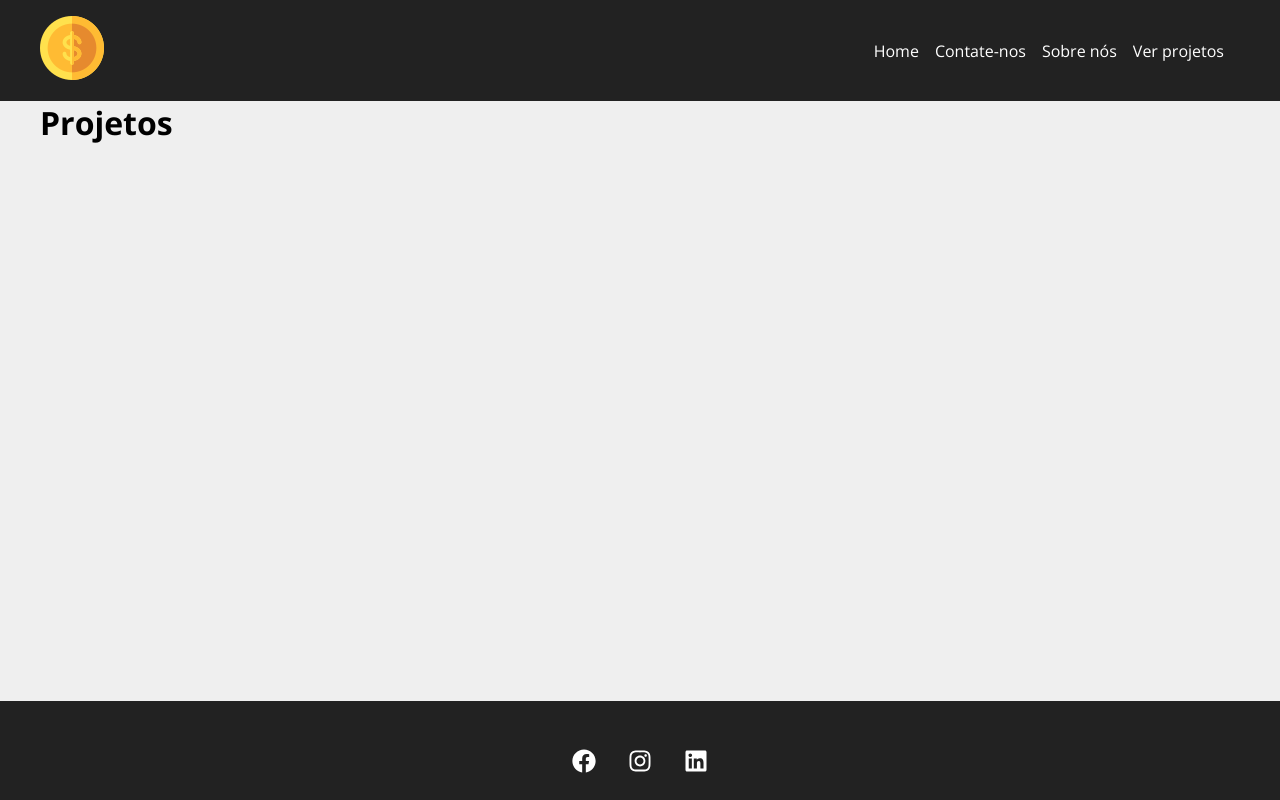
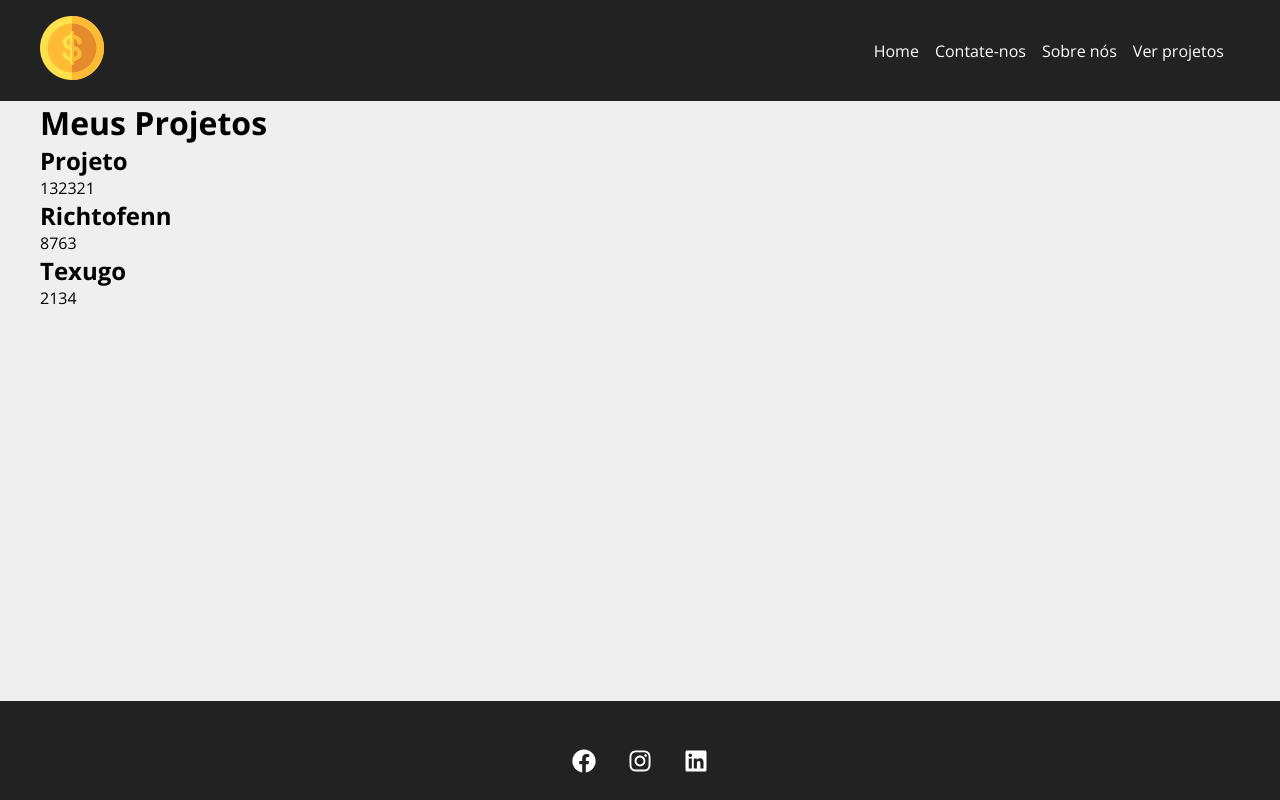
Before and after one commit to fabaohs/costs, a React (Create React App) app: page /projects in a window 1280 px wide. Built offline with nearby package versions, Linux system fonts and the light colour scheme; data requests are answered from the project's data file; the HTML template or start-up script is replaced by a standard one.

Commit message:
Added flash messages component

```diff
--- a/db.json
+++ b/db.json
@@ -10,6 +10,28 @@
       "cost": 0,
       "services": [],
       "id": 1
+    },
+    {
+      "name": "Richtofenn",
+      "budget": "8763",
+      "category": {
+        "id": "2",
+        "name": "Design"
+      },
+      "cost": 0,
+      "services": [],
+      "id": 2
+    },
+    {
+      "name": "Texugo",
+      "budget": "2134",
+      "category": {
+        "id": "2",
+        "name": "Design"
+      },
+      "cost": 0,
+      "services": [],
+      "id": 3
     }
   ],
   "categories": [
--- /dev/null
+++ b/src/components/layout/Message.jsx
@@ -0,0 +1,39 @@
+import { useState, useEffect } from "react";
+import styles from "./Message.module.css";
+
+export default function Message({ type, message }) {
+
+   const [visible, setVisible] = useState(false);
+
+   useEffect(() => {
+
+      if (!message) {
+         setVisible(false)
+         return
+      }
+
+      setVisible(true)
+
+      const timer = setTimeout(() => {
+
+         setVisible(false)
+
+      }, 3000)
+
+      return () => clearTimeout(timer)
+
+   }, [message])
+
+   return (
+
+      <>
+         {visible && (
+            <div className={`${styles.message} ${styles[type]}`}>
+               {message}
+            </div>
+         )}
+      </>
+
+   )
+
+}
--- /dev/null
+++ b/src/components/layout/Message.module.css
@@ -0,0 +1,21 @@
+.message {
+   width: 100%;
+   padding: 1em;
+   border: 1px solid #000;
+   margin: 0 auto;
+   text-align: center;
+   margin-bottom: 2em;
+   border-radius: 5px;
+ }
+
+ .success {
+   color: #155724;
+   background-color: #d4edda;
+   border-color: #c3e6cb;
+ }
+
+ .error {
+   color: #721c24;
+   background-color: #f8d7da;
+   border-color: #f5c6cb;
+ }
--- a/src/components/pages/NewProject.jsx
+++ b/src/components/pages/NewProject.jsx
@@ -4,8 +4,10 @@ import { useNavigate } from 'react-router-dom'
 
 export default function NewProject() {
 
+   // redirect
    const navigate = useNavigate()
 
+   // post project
    function createPost(project) {
 
       // fields
@@ -21,7 +23,7 @@ export default function NewProject() {
 
       }).then(res => res.json())
          .then(data => {
-            navigate('/projects')
+            navigate('/projects', { state: { message: "Projeto criado com sucesso!" } })
          })
          .catch(err => console.log(err))
 
--- a/src/components/pages/Projects.jsx
+++ b/src/components/pages/Projects.jsx
@@ -1,6 +1,42 @@
+import { useState } from "react";
+import { useLocation } from "react-router-dom";
+import Message from "../layout/Message";
+
 export default function Projects() {
+  const [projects, setProjects] = useState([]);
+  const location = useLocation();
 
-   return (
-      <h1>Projetos</h1>
-   )
+  let message = "";
+  if (location.state) {
+    message = location.state.message;
+  }
+
+  fetch("http://localhost:5000/projects", {
+    method: "GET",
+    headers: {
+      "Content-Type": "application/json",
+    },
+  })
+    .then((res) => res.json())
+    .then((data) => {
+      setProjects(data);
+    })
+    .catch((err) => console.log(err));
+
+  return (
+    <div>
+      <h1>Meus Projetos</h1>
+
+      {message && <Message type="success" message={message} />}
+
+      <div className="projects">
+        {projects.map((project) => (
+          <div key={project.id}>
+            <h2>{project.name}</h2>
+            <p>{project.budget}</p>
+          </div>
+        ))}
+      </div>
+    </div>
+  );
 }
```
